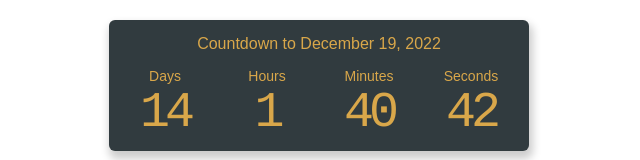
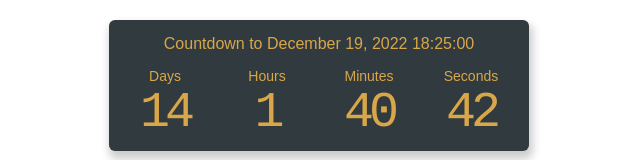
Before and after one commit to Murlo987/angular-ivy-z7nee3, an Angular app: page / in a window 1280 px wide. Shown: the top 160 px of the page, without its empty margins (321-961 px from the left). Built offline with nearby package versions, Linux system fonts and the light colour scheme.

Commit message:
1 file modified

```diff
--- a/src/app/app.component.html
+++ b/src/app/app.component.html
@@ -1,5 +1,5 @@
 <div class="count-down-timer">
-  <p>Countdown to {{ currentTime }}</p>
+  <p>Countdown to {{ currentTime }} 18:25:00</p>
   <div class="wrapper">
     <div class="description">
       <p>Days</p>
```
